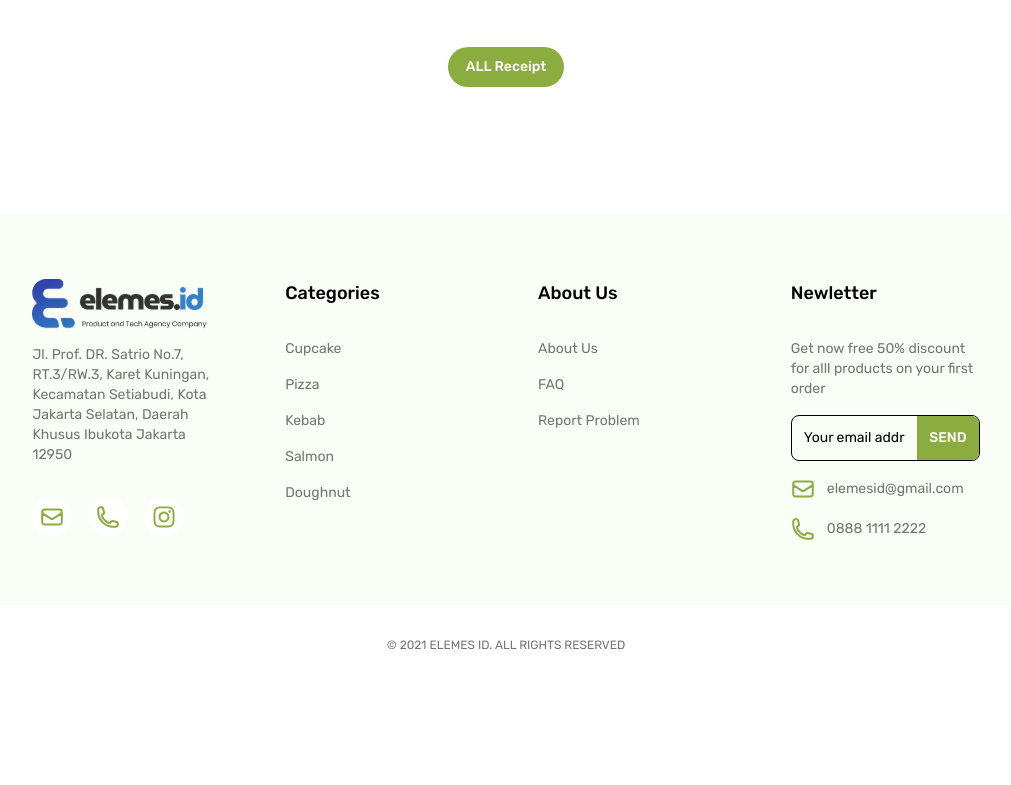
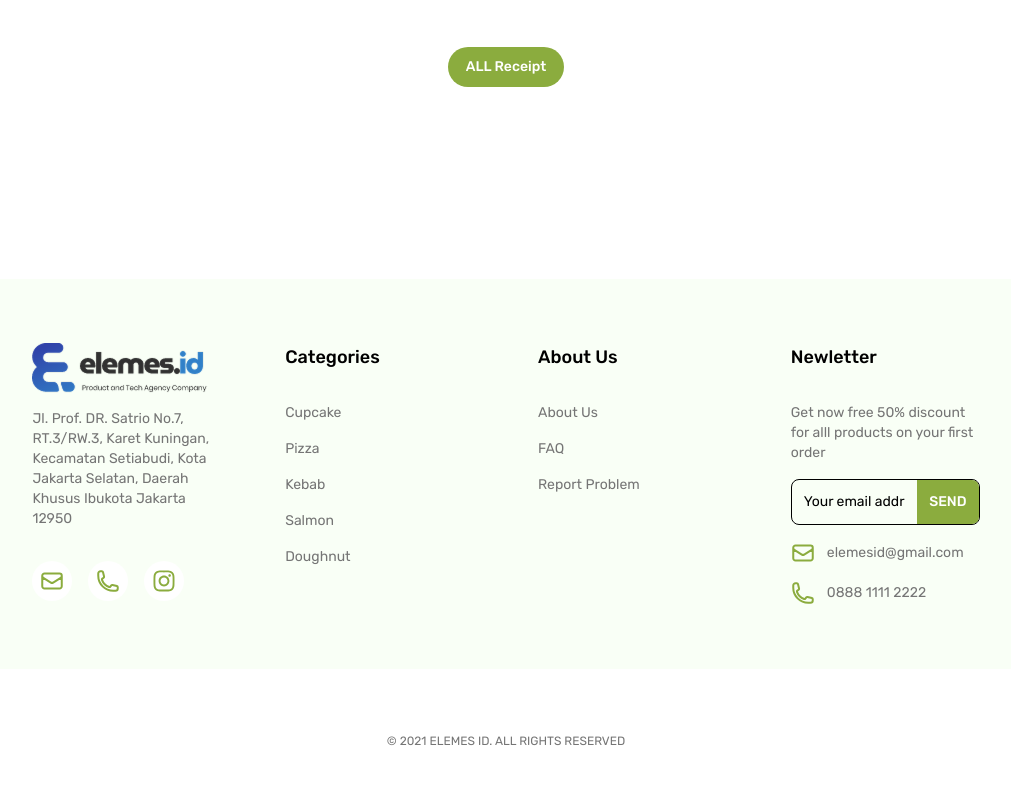
Before and after one commit to TessyJr/elemens-interview, a Next.js app: page / in a window 1280 px wide. Shown: the part 2085-2870 px from the top of the page, without its empty margins (134-1145 px from the left). Built offline with nearby package versions, Linux system fonts and the light colour scheme.

Commit message:
style: fix footer spacing and padding

```diff
--- a/src/app/components/Footer.tsx
+++ b/src/app/components/Footer.tsx
@@ -26,7 +26,7 @@ export default function Footer() {
   }
 
   return (
-    <footer className="px-[8%] pt-16 pb-32 flex flex-col gap-8">
+    <footer className="px-[8%] py-32 flex flex-col gap-16">
       <div className="bg-moss-50 grid grid-cols-1 md:grid-cols-2 lg:grid-cols-4 p-16 rounded-2xl gap-16">
         <div className="flex flex-col gap-8">
           <div className="flex flex-col gap-4">
```
